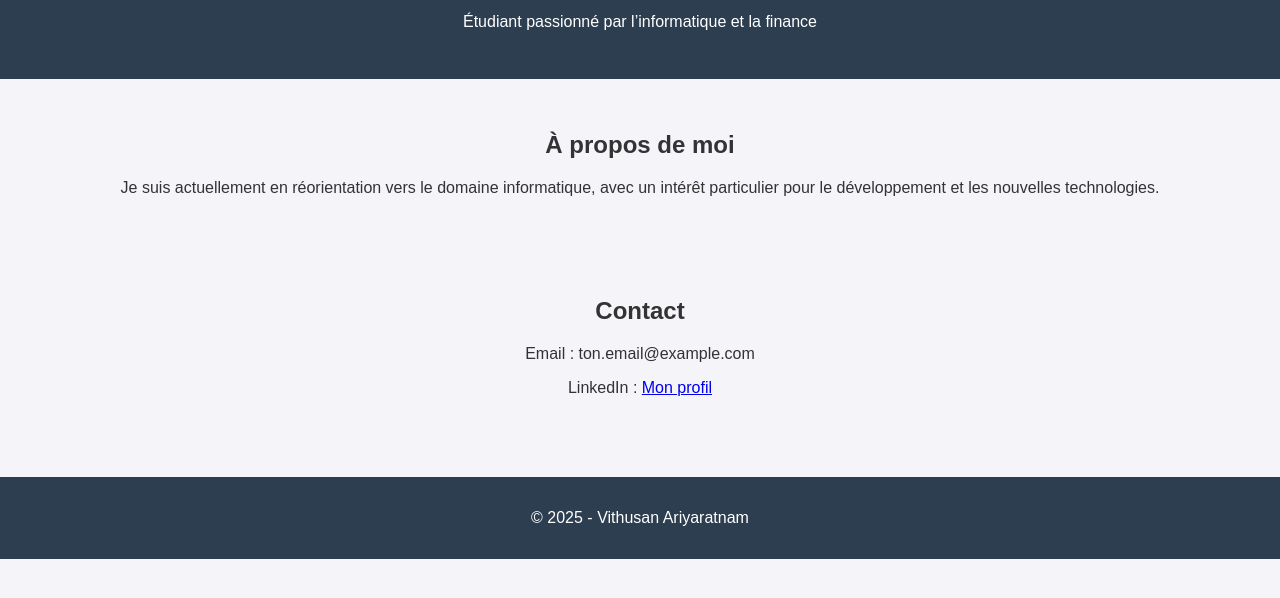
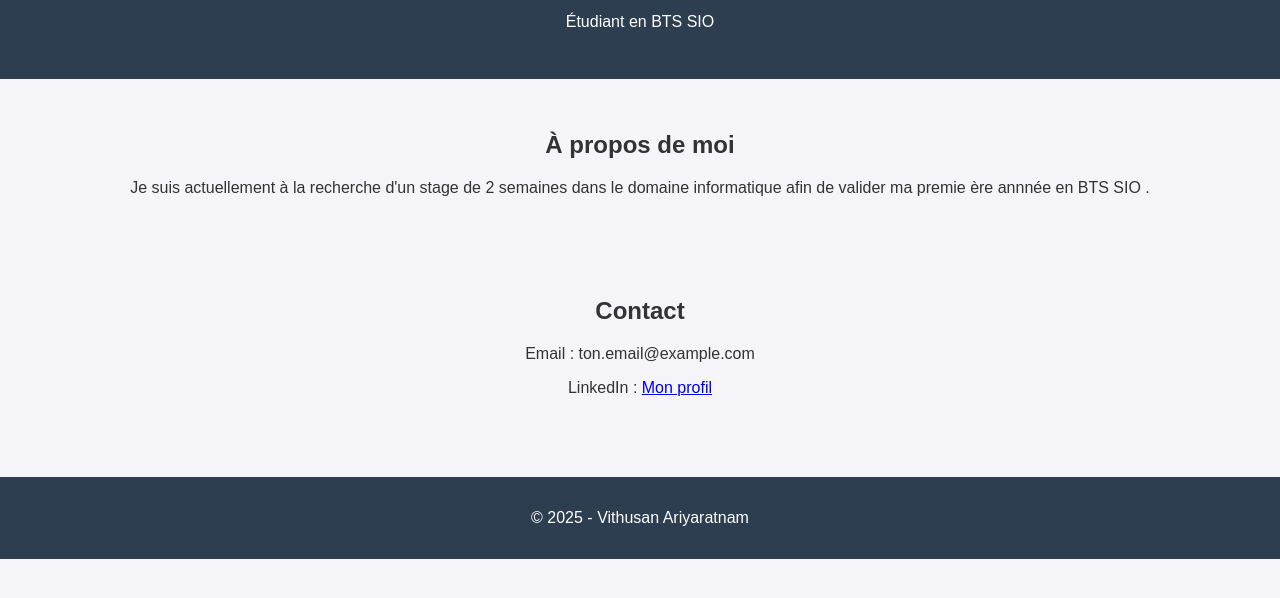
Before and after one commit to VithusanAriya/VithusanAriyaratnam_github.io, a plain HTML site: page index.html in a window 1280 px wide. Shown: the part 72-670 px from the top of the page. Drawn offline with Linux system fonts and the light colour scheme.

Commit message:
Update index.html

```diff
--- a/index.html
+++ b/index.html
@@ -35,12 +35,13 @@
 <body>
   <header>
     <h1>Vithusan Ariyaratnam</h1>
-    <p>Étudiant passionné par l’informatique et la finance</p>
+    <p>Étudiant en BTS SIO</p>
   </header>
 
   <section>
     <h2>À propos de moi</h2>
-    <p>Je suis actuellement en réorientation vers le domaine informatique, avec un intérêt particulier pour le développement et les nouvelles technologies.</p>
+    <p>Je suis actuellement à la recherche d'un stage de 2 semaines dans le domaine informatique afin de valider ma premie
+      ère annnée en BTS SIO .</p>
   </section>
 
   <section>
```
